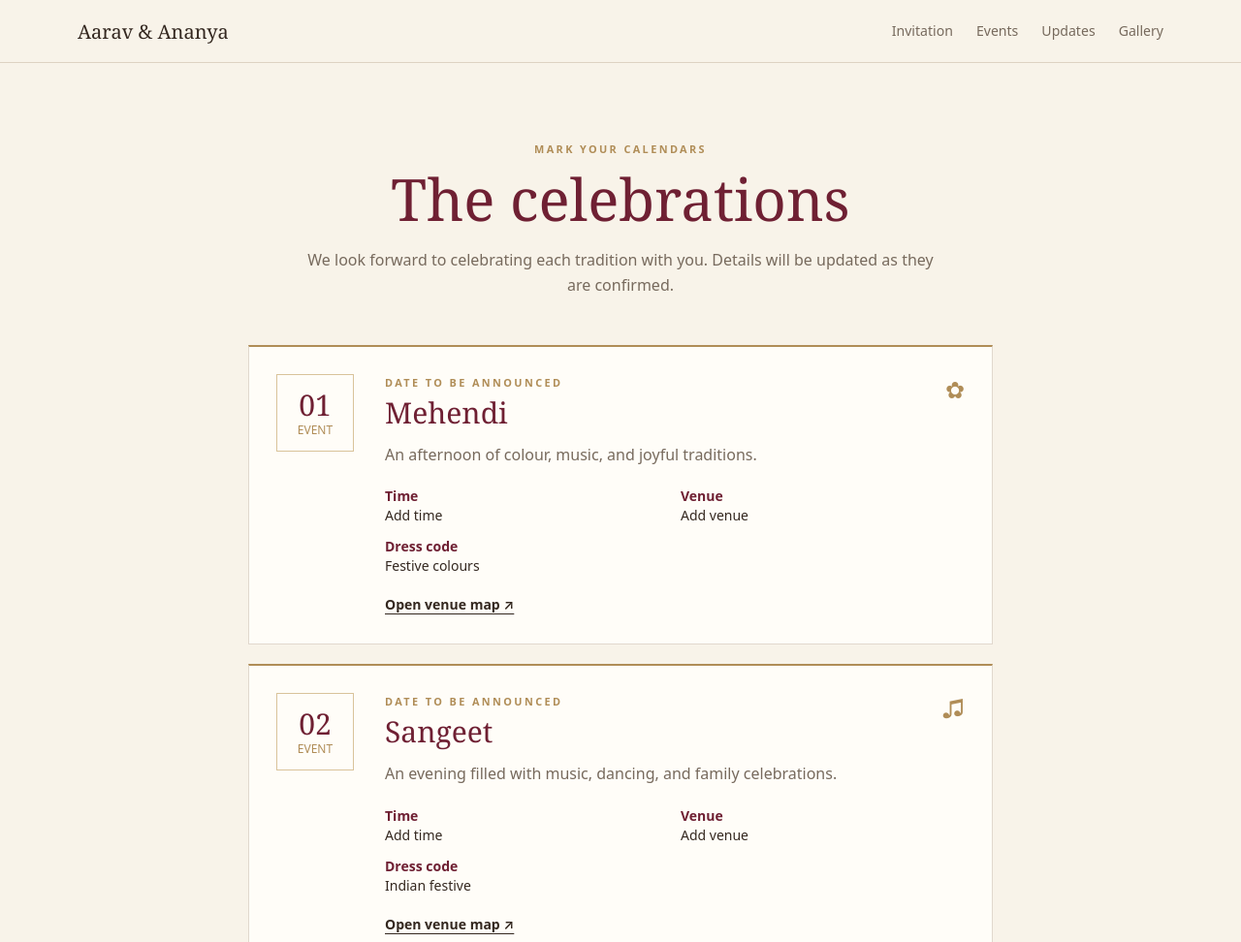
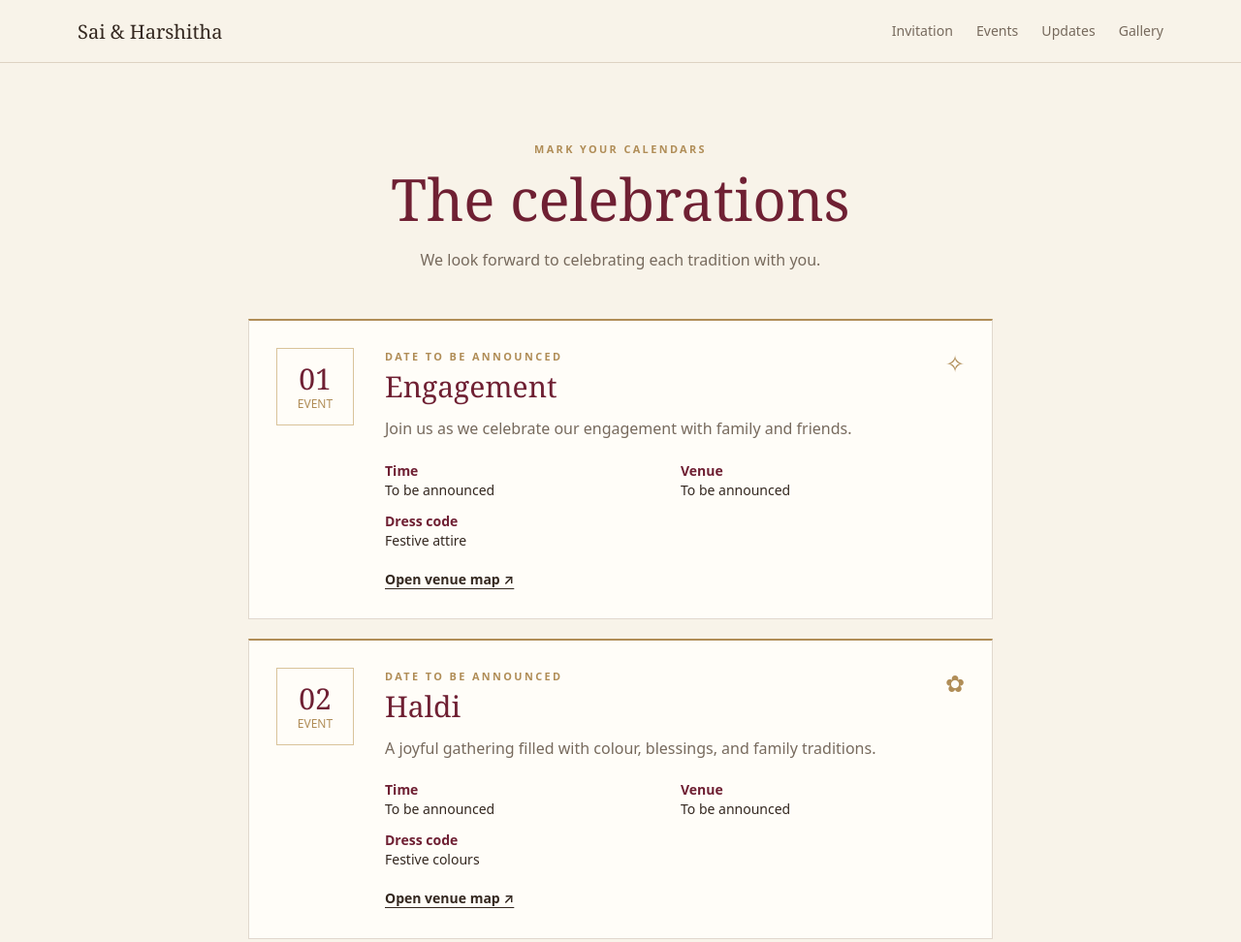
Before and after one commit to saireddy97/wedding-site, an Astro site: page /events in a window 1280 px wide. Shown: the top 972 px of the page at 97% size. Built offline with nearby package versions, Linux system fonts and the light colour scheme; Astro itself is replaced by a stand-in of ours.

Commit message:
Personalize wedding site details

```diff
--- a/src/data/events.json
+++ b/src/data/events.json
@@ -1,11 +1,21 @@
 [
   {
-    "id": "mehendi",
-    "name": "Mehendi",
+    "id": "engagement",
+    "name": "Engagement",
     "date": "",
-    "time": "Add time",
-    "description": "An afternoon of colour, music, and joyful traditions.",
-    "venue": "Add venue",
+    "time": "To be announced",
+    "description": "Join us as we celebrate our engagement with family and friends.",
+    "venue": "To be announced",
+    "dressCode": "Festive attire",
+    "icon": "✧"
+  },
+  {
+    "id": "haldi",
+    "name": "Haldi",
+    "date": "",
+    "time": "To be announced",
+    "description": "A joyful gathering filled with colour, blessings, and family traditions.",
+    "venue": "To be announced",
     "dressCode": "Festive colours",
     "icon": "✿"
   },
@@ -13,19 +23,29 @@
     "id": "sangeet",
     "name": "Sangeet",
     "date": "",
-    "time": "Add time",
+    "time": "To be announced",
     "description": "An evening filled with music, dancing, and family celebrations.",
-    "venue": "Add venue",
+    "venue": "To be announced",
     "dressCode": "Indian festive",
     "icon": "♫"
+  },
+  {
+    "id": "mehandi",
+    "name": "Mehandi",
+    "date": "",
+    "time": "To be announced",
+    "description": "An afternoon of colour, music, and joyful traditions.",
+    "venue": "To be announced",
+    "dressCode": "Festive colours",
+    "icon": "✿"
   },
   {
     "id": "wedding",
     "name": "The Wedding Ceremony",
     "date": "",
-    "time": "Add muhurtham time",
+    "time": "To be announced",
     "description": "The moment our forever begins, surrounded by your love and blessings.",
-    "venue": "Add venue",
+    "venue": "To be announced",
     "dressCode": "Traditional attire",
     "icon": "❋"
   },
@@ -33,9 +53,9 @@
     "id": "reception",
     "name": "Reception",
     "date": "",
-    "time": "Add time",
+    "time": "To be announced",
     "description": "Join us for dinner, photographs, and a final toast to the celebrations.",
-    "venue": "Add venue",
+    "venue": "To be announced",
     "dressCode": "Formal or festive",
     "icon": "✧"
   }
--- a/src/data/site.json
+++ b/src/data/site.json
@@ -1,7 +1,7 @@
 {
-  "partnerOne": "Aarav",
-  "partnerTwo": "Ananya",
-  "shortNames": "Aarav & Ananya",
+  "partnerOne": "Sai",
+  "partnerTwo": "Harshitha",
+  "shortNames": "Sai & Harshitha",
   "weddingDate": "",
   "invitationLine": "Together with our families, we invite you to celebrate the beginning of our forever.",
   "familyLine": "With the blessings of our families",
--- a/src/layouts/BaseLayout.astro
+++ b/src/layouts/BaseLayout.astro
@@ -46,7 +46,6 @@ const base = import.meta.env.BASE_URL;
         <div class="mt-6 flex justify-center gap-5 text-sm">
           <a href={`${base}events/`}>Celebrations</a><a href={`${base}updates/`}>Latest updates</a><a href={`${base}gallery/`}>Memories</a>
         </div>
-        <p class="mt-8 text-xs text-white/50">Made with love · Wedding details may be updated as plans are confirmed</p>
       </div>
     </footer>
   </body>
--- a/src/pages/events.astro
+++ b/src/pages/events.astro
@@ -9,7 +9,7 @@ import site from '../data/site.json';
     <header class="mx-auto max-w-2xl text-center">
       <p class="eyebrow text-[var(--gold)]">Mark your calendars</p>
       <h1 class="serif mt-3 text-5xl text-[var(--maroon)] sm:text-6xl">The celebrations</h1>
-      <p class="mt-5 text-[var(--muted)]">We look forward to celebrating each tradition with you. Details will be updated as they are confirmed.</p>
+      <p class="mt-5 text-[var(--muted)]">We look forward to celebrating each tradition with you.</p>
     </header>
     <div class="mx-auto mt-12 max-w-3xl space-y-5">
       {events.map((event, index) => <article class="card event-card grid gap-4 p-5 sm:grid-cols-[88px_1fr] sm:gap-6 sm:p-7">
--- a/src/pages/gallery.astro
+++ b/src/pages/gallery.astro
@@ -9,7 +9,6 @@ import site from '../data/site.json';
     <header class="mx-auto max-w-2xl text-center">
       <p class="eyebrow text-[var(--gold)]">Little moments, forever memories</p>
       <h1 class="serif mt-3 text-5xl text-[var(--maroon)] sm:text-6xl">The gallery</h1>
-      <p class="mt-5 text-[var(--muted)]">A few visual placeholders for now. Replace these images with your own engagement and wedding photographs when you're ready.</p>
     </header>
     <div class="mt-12 grid grid-cols-2 gap-3 sm:grid-cols-3 sm:gap-5">
       {gallery.map((photo, index) => <figure class={`gallery-item ${index === 0 || index === 5 ? 'row-span-2 min-h-72 sm:min-h-[440px]' : 'min-h-48 sm:min-h-64'}`}>
@@ -18,6 +17,5 @@ import site from '../data/site.json';
       </figure>)}
     </div>
     <div class="mt-10 text-center"><ShareButton message={`Visit the wedding gallery for ${site.shortNames}:`} label="Share the gallery" /></div>
-    <p class="mx-auto mt-5 max-w-xl text-center text-sm text-[var(--muted)]">Gallery images are configured in <code class="rounded bg-white/70 px-1.5 py-1">src/data/gallery.json</code>. Use image URLs you own or have permission to publish.</p>
   </section>
 </BaseLayout>
--- a/src/pages/updates.astro
+++ b/src/pages/updates.astro
@@ -19,6 +19,5 @@ import site from '../data/site.json';
         <div class="mt-5"><ShareButton message={`${item.title} — ${item.body} Wedding details:`} label="Share this update" /></div>
       </article>)}
     </div>
-    <p class="mx-auto mt-8 max-w-2xl text-center text-sm text-[var(--muted)]">To publish an update, edit <code class="rounded bg-white/70 px-1.5 py-1">src/data/announcements.json</code> in GitLab and commit your change. The site will redeploy automatically.</p>
   </section>
 </BaseLayout>
```
